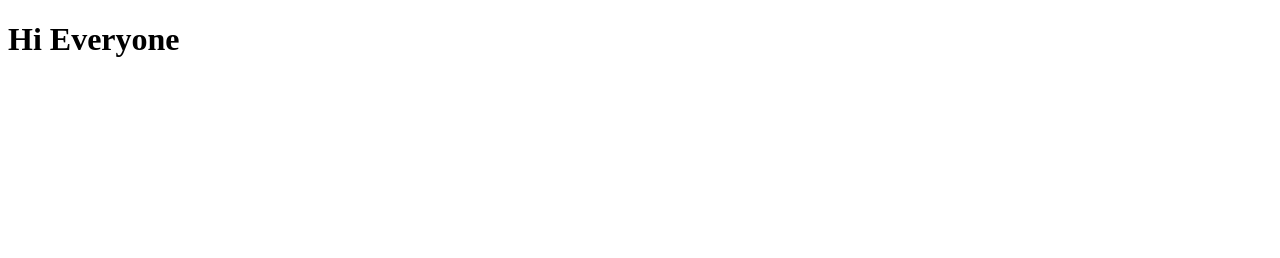
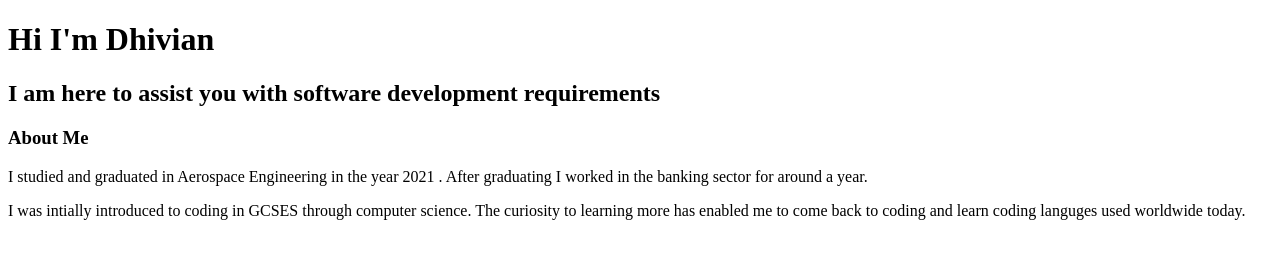
Before and after one commit to DhivianP/portfolio, a plain HTML site: page index.html in a window 1280 px wide. Drawn offline with Linux system fonts and the light colour scheme.

Commit message:
Text-content  commit

```diff
--- a/index.html
+++ b/index.html
@@ -3,7 +3,15 @@
     <head>
         <title> Dhivian Pirabaharan </title>
         <body>
-            <h1> Hi Everyone</h1>
+            <h1> Hi I'm Dhivian </h1>
+                <h2>I am here to assist you with software development requirements </h2>
+                <h3> About Me </h3>
+                <p> I studied and graduated in Aerospace Engineering in the year 2021 .
+                    After graduating I worked in the banking sector for around a year.</p>
+                <p> I was intially introduced to coding in GCSES through computer science.
+                    The curiosity to learning more has enabled me to come back to coding and
+                    learn coding languges used worldwide today.
+                </p>
         </body>
     </head>
 </html>
```
